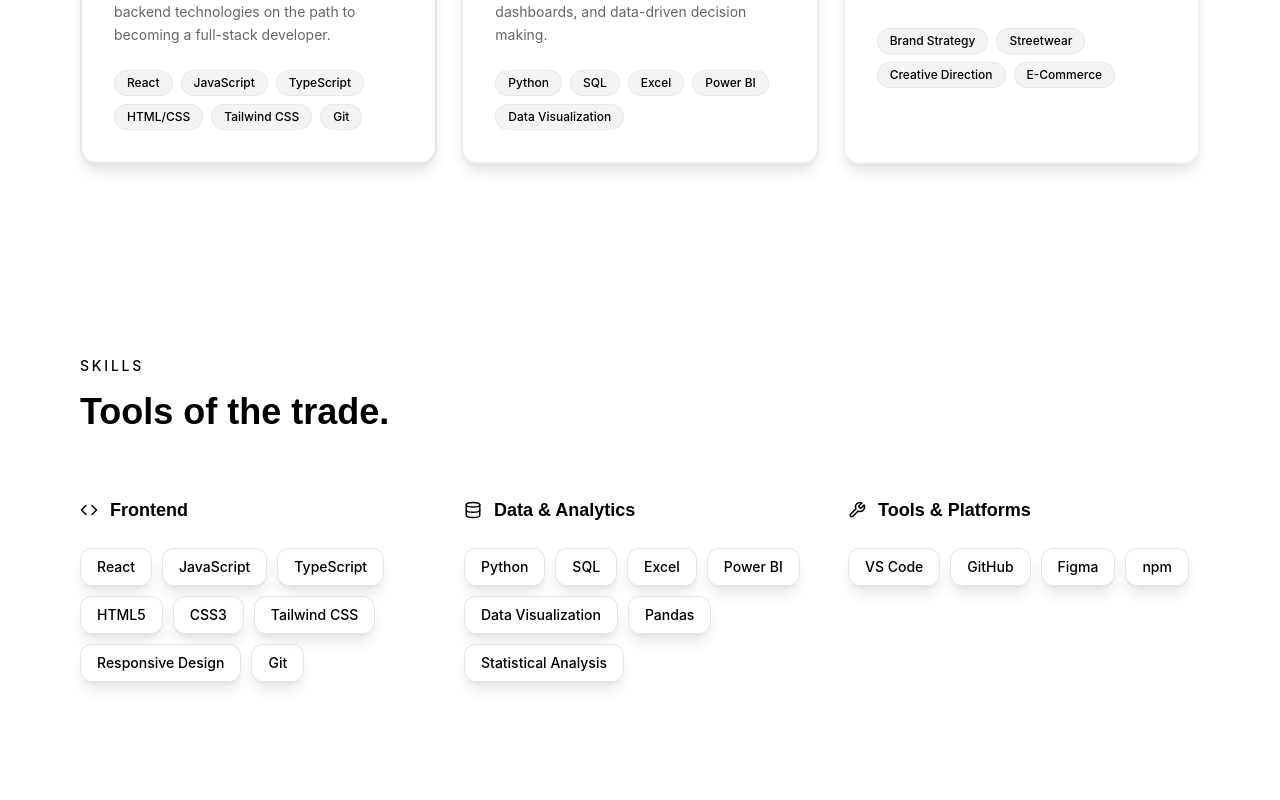
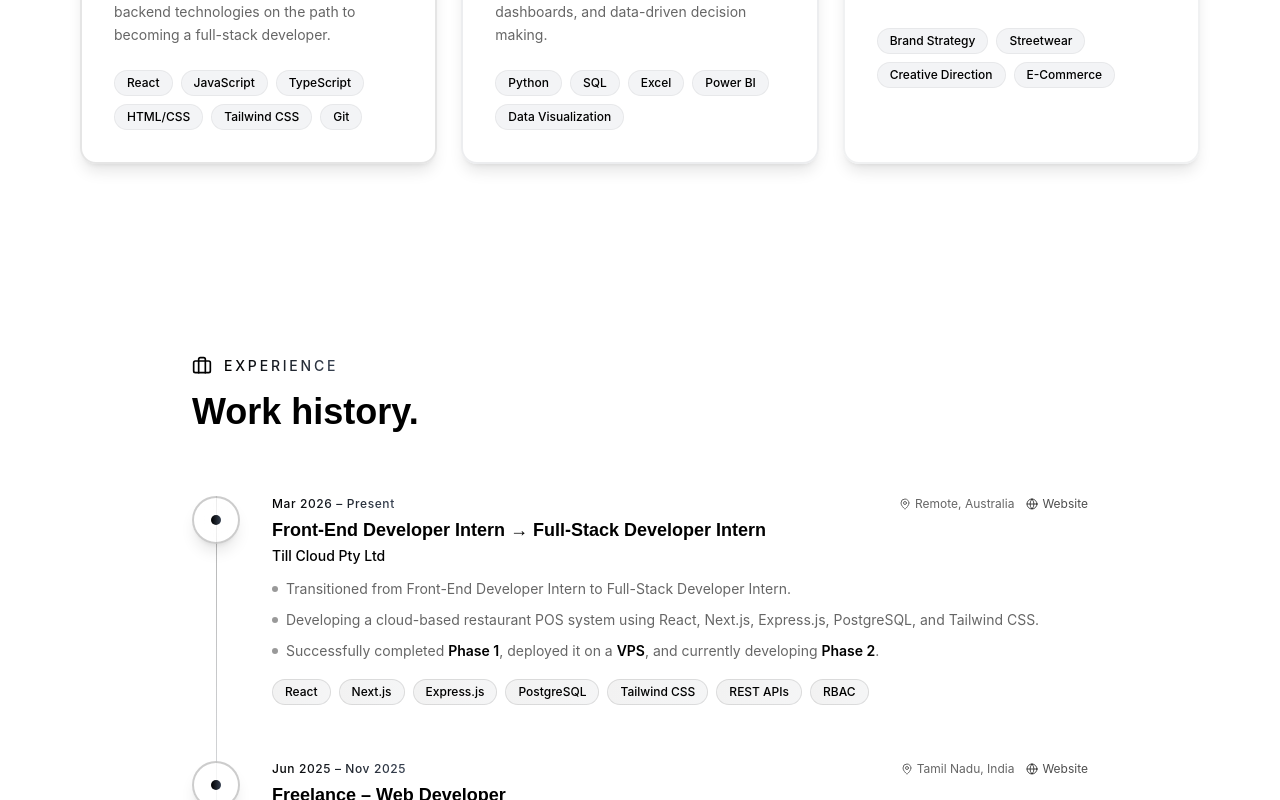
Before and after one commit to ManjunathSivasankar/Portfolio, a React (Vite) app: page / in a window 1280 px wide. Shown: the part 2000-2800 px from the top of the page. Built offline with nearby package versions, Linux system fonts and the light colour scheme; the HTML template or start-up script is replaced by a standard one.

Commit message:
work history

```diff
--- /dev/null
+++ b/src/components/portfolio/ExperienceSection.tsx
@@ -0,0 +1,159 @@
+import RevealSection from "./RevealSection";
+import { Briefcase, Calendar, MapPin, Globe } from "lucide-react";
+
+interface Experience {
+  role: string;
+  company: string;
+  location: string;
+  period: string;
+  website: string;
+  highlights: string[];
+  skills: string[];
+}
+
+const experiences: Experience[] = [
+  {
+    role: "Front-End Developer Intern → Full-Stack Developer Intern",
+    company: "Till Cloud Pty Ltd",
+    location: "Remote, Australia",
+    period: "Mar 2026 – Present",
+    website: "https://tillcloud.com.au",
+    highlights: [
+      "Transitioned from Front-End Developer Intern to Full-Stack Developer Intern.",
+      "Developing a cloud-based restaurant POS system using React, Next.js, Express.js, PostgreSQL, and Tailwind CSS.",
+      "Successfully completed **Phase 1**, deployed it on a **VPS**, and currently developing **Phase 2**."
+    ],
+    skills: ["React", "Next.js", "Express.js", "PostgreSQL", "Tailwind CSS", "REST APIs", "RBAC"]
+  },
+  {
+    role: "Freelance – Web Developer",
+    company: "Assuvar",
+    location: "Tamil Nadu, India",
+    period: "Jun 2025 – Nov 2025",
+    website: "https://assuvar.com",
+    highlights: [
+      "Implemented client-side routing using React Router.",
+      "Improved navigation flow and reduced page transition complexity in single-page applications."
+    ],
+    skills: ["React", "React Router", "Single Page Applications", "UI/UX Routing"]
+  },
+  {
+    role: "Intern – Web Developer",
+    company: "Friendzion Technologies",
+    location: "Tamil Nadu, India",
+    period: "Dec 2023 – Jan 2024",
+    website: "https://www.friendzion.com",
+    highlights: [
+      "Developed 5+ responsive web pages using HTML, CSS, and JavaScript.",
+      "Assisted in building reusable front-end components, reducing repeated UI development effort."
+    ],
+    skills: ["HTML5", "CSS3", "JavaScript", "Responsive Design", "Reusable Components"]
+  }
+];
+
+export default function ExperienceSection() {
+  const openInNewTab = (url: string) => {
+    window.open(url, "_blank", "noopener,noreferrer");
+  };
+
+  return (
+    <section id="experience" className="section-padding">
+      <div className="max-w-4xl mx-auto">
+        <RevealSection>
+          <div className="flex items-center gap-3 mb-4">
+            <Briefcase size={20} className="text-black" />
+            <p className="text-sm font-medium tracking-[0.2em] uppercase bg-clip-text text-transparent bg-gradient-to-r from-black to-gray-700">Experience</p>
+          </div>
+          <h2 className="font-display text-3xl md:text-4xl font-bold mb-16 text-foreground">
+            Work history.
+          </h2>
+        </RevealSection>
+
+        <div className="relative">
+          {/* Timeline line */}
+          <div className="absolute left-4 md:left-6 top-0 bottom-0 w-px bg-gradient-to-b from-black/30 via-gray-600/20 to-gray-300/20" />
+
+          <div className="space-y-12">
+            {experiences.map((exp, i) => (
+              <RevealSection key={i} delay={i * 150}>
+                <div className="flex gap-6 md:gap-8">
+                  {/* Dot */}
+                  <div className="relative flex-shrink-0">
+                    <div className="w-8 md:w-12 h-8 md:h-12 rounded-full glass-card flex items-center justify-center border-2 border-black/20">
+                      <div className="w-2.5 h-2.5 rounded-full bg-gradient-to-r from-black to-gray-700" />
+                    </div>
+                  </div>
+
+                  <div className="pb-2 flex-grow">
+                    <div className="flex flex-wrap items-center justify-between gap-2">
+                      <span className="text-xs font-medium bg-clip-text text-transparent bg-gradient-to-r from-black to-gray-700 tracking-wider">
+                        {exp.period}
+                      </span>
+                      <div className="flex items-center gap-3 text-xs text-muted-foreground">
+                        <span className="inline-flex items-center gap-1">
+                          <MapPin size={12} />
+                          {exp.location}
+                        </span>
+                        <button
+                          onClick={() => openInNewTab(exp.website)}
+                          className="inline-flex items-center gap-1 text-black/70 hover:text-black hover:underline transition-all"
+                        >
+                          <Globe size={12} />
+                          Website
+                        </button>
+                      </div>
+                    </div>
+
+                    <h3 className="font-display text-lg font-semibold text-foreground mt-1">
+                      {exp.role}
+                    </h3>
+                    <p className="text-sm font-medium text-foreground mt-0.5">
+                      {exp.company}
+                    </p>
+
+                    <ul className="space-y-2 mt-3 text-sm text-muted-foreground leading-relaxed">
+                      {exp.highlights.map((highlight, idx) => {
+                        const renderHighlight = (text: string) => {
+                          const parts = text.split(/(\*\*.*?\*\*)/g);
+                          return parts.map((part, index) => {
+                            if (part.startsWith("**") && part.endsWith("**")) {
+                              return (
+                                <strong key={index} className="font-semibold text-foreground">
+                                  {part.slice(2, -2)}
+                                </strong>
+                              );
+                            }
+                            return part;
+                          });
+                        };
+
+                        return (
+                          <li key={idx} className="flex items-start gap-2">
+                            <span className="mt-2 w-1.5 h-1.5 rounded-full bg-black/40 flex-shrink-0" />
+                            <span>{renderHighlight(highlight)}</span>
+                          </li>
+                        );
+                      })}
+                    </ul>
+
+                    {/* Tech stack tags */}
+                    <div className="flex flex-wrap gap-2 mt-4">
+                      {exp.skills.map((skill) => (
+                        <span
+                          key={skill}
+                          className="px-3 py-1 text-xs rounded-full bg-gradient-to-r from-black/5 to-gray-700/5 border border-black/10 text-foreground font-medium"
+                        >
+                          {skill}
+                        </span>
+                      ))}
+                    </div>
+                  </div>
+                </div>
+              </RevealSection>
+            ))}
+          </div>
+        </div>
+      </div>
+    </section>
+  );
+}
--- a/src/components/portfolio/Navbar.tsx
+++ b/src/components/portfolio/Navbar.tsx
@@ -6,8 +6,9 @@ const NAV_ITEMS = [
   { id: "hero", label: "Home" },
   { id: "about", label: "About" },
   { id: "what-i-do", label: "What I Do" },
+  { id: "experience", label: "Experience" },
+  { id: "projects", label: "Projects" },
   { id: "skills", label: "Skills" },
-  { id: "projects", label: "Projects" },
   { id: "academic", label: "Education" },
   { id: "events", label: "Events" },
   { id: "contact", label: "Contact" },
--- a/src/hooks/useActiveSection.ts
+++ b/src/hooks/useActiveSection.ts
@@ -1,6 +1,6 @@
 import { useEffect, useState } from "react";
 
-const SECTIONS = ["hero", "about", "what-i-do", "skills", "projects", "academic", "events", "contact"];
+const SECTIONS = ["hero", "about", "what-i-do", "experience", "projects", "skills", "academic", "events", "contact"];
 
 export function useActiveSection() {
   const [active, setActive] = useState("hero");
--- a/src/pages/Index.tsx
+++ b/src/pages/Index.tsx
@@ -3,8 +3,9 @@ import FloatingShapes from "@/components/portfolio/FloatingShapes";
 import HeroSection from "@/components/portfolio/HeroSection";
 import AboutSection from "@/components/portfolio/AboutSection";
 import WhatIDoSection from "@/components/portfolio/WhatIDoSection";
+import ExperienceSection from "@/components/portfolio/ExperienceSection";
+import ProjectsSection from "@/components/portfolio/ProjectsSection";
 import SkillsSection from "@/components/portfolio/SkillsSection";
-import ProjectsSection from "@/components/portfolio/ProjectsSection";
 import AcademicSection from "@/components/portfolio/AcademicSection";
 import EventsSection from "@/components/portfolio/EventsSection";
 import ContactSection from "@/components/portfolio/ContactSection";
@@ -18,8 +19,9 @@ const Index = () => {
         <HeroSection />
         <AboutSection />
         <WhatIDoSection />
+        <ExperienceSection />
+        <ProjectsSection />
         <SkillsSection />
-        <ProjectsSection />
         <AcademicSection />
         <EventsSection />
         <ContactSection />
```
